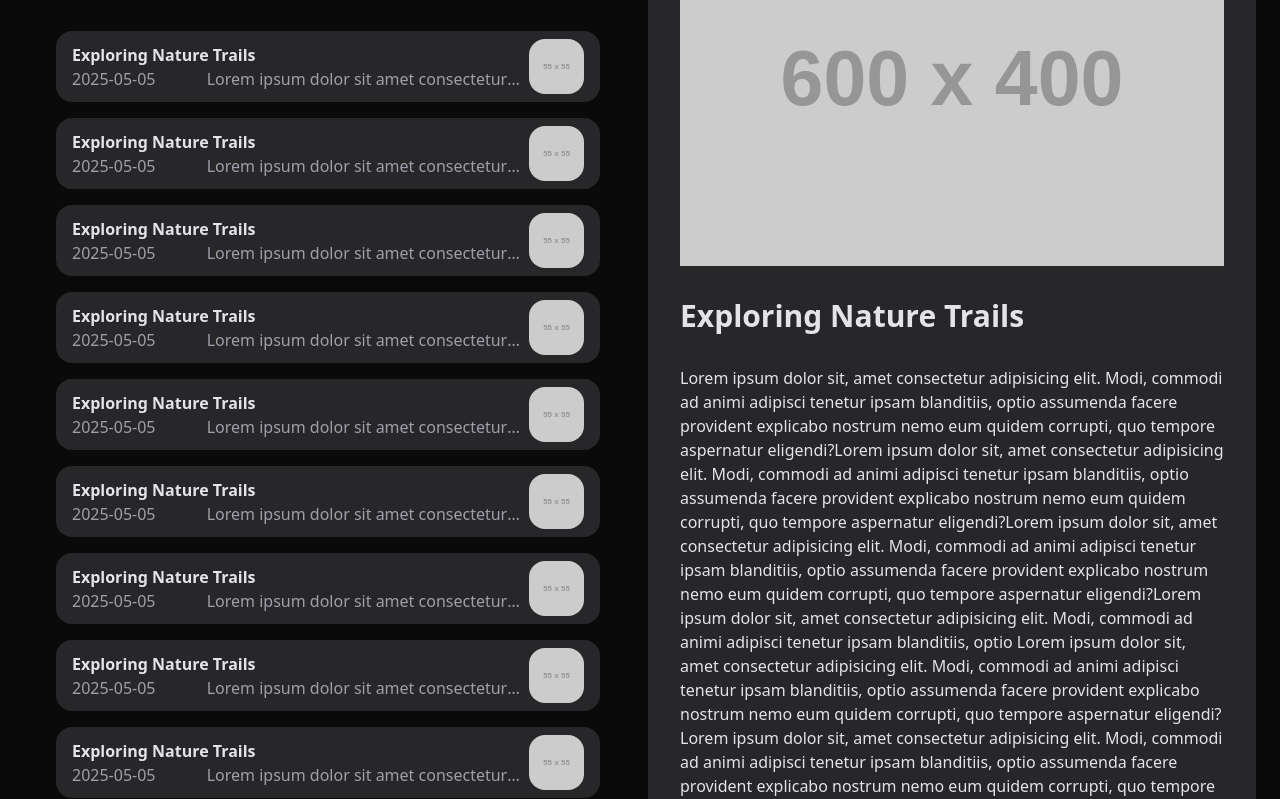
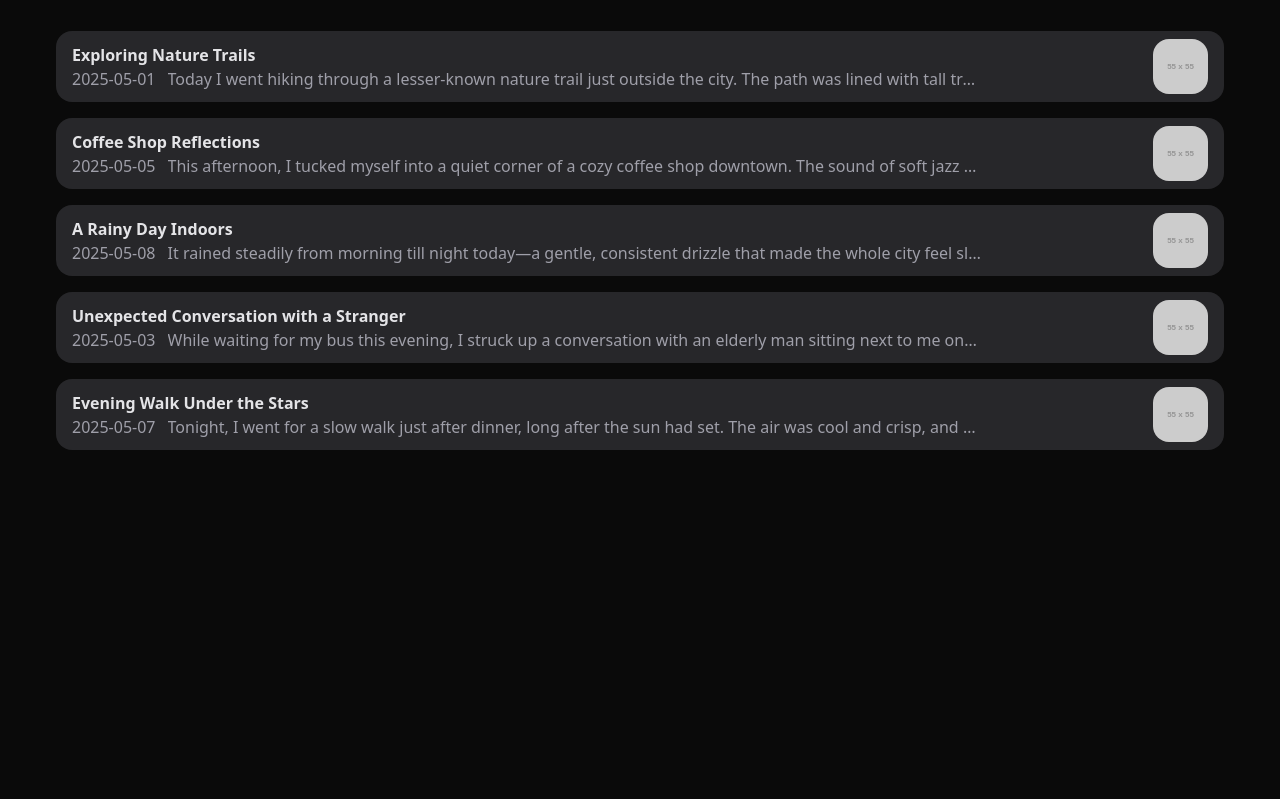
Before and after one commit to neorrie/MoodLog, a React (Vite) app in the folder frontend/: page /dashboard in a window 1280 px wide. Shown: the part 241-1040 px from the top of the page. After the commit the page ends 800 px from the top, so only its background shows below. Built offline with nearby package versions, Linux system fonts and the light colour scheme; some icons are missing.

Commit message:
styling for dashboard done

```diff
--- a/frontend/src/components/JournalEntry.jsx
+++ b/frontend/src/components/JournalEntry.jsx
@@ -1,45 +1,26 @@
 import { useState } from "react";
 
-function JournalEntry() {
-  const [journalData, setJournalData] = useState([
-    {
-      title: "Exploring Nature Trails",
-      img: "https://placehold.co/600x400",
-      description:
-        "Today I went hiking through a lesser-known nature trail just outside the city. The path was lined with tall trees whose branches formed a canopy overhead, filtering sunlight into scattered beams on the ground. I spotted wildflowers blooming in clusters, and the occasional rustle in the underbrush hinted at hidden wildlife. It felt like I had stepped into another world—calm, untouched, and full of life. The air smelled fresh and earthy, and for the first time in a while, I felt completely present.",
-      date: "2025-05-01",
-    },
-    {
-      title: "Coffee Shop Reflections",
-      img: "https://placehold.co/600x400",
-      description:
-        "This afternoon, I tucked myself into a quiet corner of a cozy coffee shop downtown. The sound of soft jazz filled the space as I sipped on a caramel latte and watched people come and go. I spent a few hours writing in my journal, reflecting on the week, my goals, and how far I’ve come. There's something about being surrounded by strangers that makes it easier to be introspective. The warm aroma of roasted beans, the clink of cups, and the hum of conversation created the perfect atmosphere to think, observe, and recharge.",
-      date: "2025-05-05",
-    },
-    {
-      title: "A Rainy Day Indoors",
-      img: "https://placehold.co/600x400",
-      description:
-        "It rained steadily from morning till night today—a gentle, consistent drizzle that made the whole city feel slower and more peaceful. I stayed indoors, wrapped in a blanket with a cup of tea by my side, and finally began reading a novel that’s been sitting on my shelf for months. The sound of rain tapping against the windows added to the coziness, and I lost track of time completely. It was one of those rare days where doing nothing felt perfectly fine, even necessary. Sometimes, the best kind of productivity is rest.",
-      date: "2025-05-08",
-    },
-    {
-      title: "Unexpected Conversation with a Stranger",
-      img: "https://placehold.co/600x400",
-      description:
-        "While waiting for my bus this evening, I struck up a conversation with an elderly man sitting next to me on the bench. He shared stories about his youth, his travels across Southeast Asia, and how much the city has changed over the years. What started as small talk turned into a genuinely meaningful exchange. It reminded me how much wisdom and perspective older generations carry—and how rarely we take the time to listen. I left that conversation feeling grateful, humbled, and surprisingly uplifted by the kindness of a stranger.",
-      date: "2025-05-03",
-    },
-    {
-      title: "Evening Walk Under the Stars",
-      img: "https://placehold.co/600x400",
-      description:
-        "Tonight, I went for a slow walk just after dinner, long after the sun had set. The air was cool and crisp, and the sky was unusually clear, revealing a blanket of stars overhead. There was a quiet calm in the neighborhood—just the sound of crickets and my footsteps. As I walked, I thought about where I’m heading in life and how uncertain but exciting everything feels right now. It was one of those nights that made me feel small in the best way possible—like I'm part of something much bigger than myself.",
-      date: "2025-05-07",
-    },
-  ]);
+function JournalEntry({ title, date, imgURL, caption }) {
+  const [entryOpen, setEntryOpen] = useState(false);
 
-  return <div>something here</div>;
+  return (
+    <div>
+      <div
+        className={`bg-zinc-800 hover:bg-zinc-900 flex justify-between items-center px-4 py-2 my-4 rounded-2xl
+        cursor-pointer ${entryOpen ? "ring-1 ring-zinc-400" : "ring-0"}`}
+        onClick={() => setEntryOpen(!entryOpen)}
+      >
+        <div className="flex flex-col mr-2 w-[80%] md:">
+          <p className="font-semibold">{title}</p>
+          <div className="flex gap-3">
+            <p className="text-zinc-400 ">{date}</p>
+            <p className="text-zinc-400 truncate flex-1">{caption}</p>
+          </div>
+        </div>
+        <img src={imgURL} className="rounded-2xl" />
+      </div>
+    </div>
+  );
 }
 
 export default JournalEntry;
--- a/frontend/src/pages/Dashboard.jsx
+++ b/frontend/src/pages/Dashboard.jsx
@@ -1,12 +1,50 @@
 import DashboardNavBar from "../components/DashboardNavBar";
 import "boxicons";
+import JournalEntry from "../components/JournalEntry";
 
 function Dashboard() {
+  const journalData = [
+    {
+      title: "Exploring Nature Trails",
+      imgURL: "https://placehold.co/55x55",
+      caption:
+        "Today I went hiking through a lesser-known nature trail just outside the city. The path was lined with tall trees whose branches formed a canopy overhead, filtering sunlight into scattered beams on the ground. I spotted wildflowers blooming in clusters, and the occasional rustle in the underbrush hinted at hidden wildlife. It felt like I had stepped into another world—calm, untouched, and full of life. The air smelled fresh and earthy, and for the first time in a while, I felt completely present.",
+      date: "2025-05-01",
+    },
+    {
+      title: "Coffee Shop Reflections",
+      imgURL: "https://placehold.co/55x55",
+      caption:
+        "This afternoon, I tucked myself into a quiet corner of a cozy coffee shop downtown. The sound of soft jazz filled the space as I sipped on a caramel latte and watched people come and go. I spent a few hours writing in my journal, reflecting on the week, my goals, and how far I’ve come. There's something about being surrounded by strangers that makes it easier to be introspective. The warm aroma of roasted beans, the clink of cups, and the hum of conversation created the perfect atmosphere to think, observe, and recharge.",
+      date: "2025-05-05",
+    },
+    {
+      title: "A Rainy Day Indoors",
+      imgURL: "https://placehold.co/55x55",
+      caption:
+        "It rained steadily from morning till night today—a gentle, consistent drizzle that made the whole city feel slower and more peaceful. I stayed indoors, wrapped in a blanket with a cup of tea by my side, and finally began reading a novel that’s been sitting on my shelf for months. The sound of rain tapping against the windows added to the coziness, and I lost track of time completely. It was one of those rare days where doing nothing felt perfectly fine, even necessary. Sometimes, the best kind of productivity is rest.",
+      date: "2025-05-08",
+    },
+    {
+      title: "Unexpected Conversation with a Stranger",
+      imgURL: "https://placehold.co/55x55",
+      caption:
+        "While waiting for my bus this evening, I struck up a conversation with an elderly man sitting next to me on the bench. He shared stories about his youth, his travels across Southeast Asia, and how much the city has changed over the years. What started as small talk turned into a genuinely meaningful exchange. It reminded me how much wisdom and perspective older generations carry—and how rarely we take the time to listen. I left that conversation feeling grateful, humbled, and surprisingly uplifted by the kindness of a stranger.",
+      date: "2025-05-03",
+    },
+    {
+      title: "Evening Walk Under the Stars",
+      imgURL: "https://placehold.co/55x55",
+      caption:
+        "Tonight, I went for a slow walk just after dinner, long after the sun had set. The air was cool and crisp, and the sky was unusually clear, revealing a blanket of stars overhead. There was a quiet calm in the neighborhood—just the sound of crickets and my footsteps. As I walked, I thought about where I’m heading in life and how uncertain but exciting everything feels right now. It was one of those nights that made me feel small in the best way possible—like I'm part of something much bigger than myself.",
+      date: "2025-05-07",
+    },
+  ];
   return (
     <div className="text-zinc-200">
       <DashboardNavBar></DashboardNavBar>
-      <div className="lg:flex lg:gap-x-4 m-6">
-        <div className="p-8 lg:w-[50%]">
+      <div className="m-6">
+        <div className="p-8">
           <div className="flex justify-between items-center">
             <p className="text-3xl font-bold">Entries</p>
             <button
@@ -16,211 +54,26 @@ function Dashboard() {
               + New Entry
             </button>
           </div>
-          <div className="bg-zinc-800 mt-4 mb-8 px-4 py-2 w-full rounded-2xl grid grid-cols-[7%_93%]">
+          <div className="bg-zinc-800 mt-4 mb-8 px-4 py-2 w-full rounded-2xl flex gap-2">
             <box-icon name="search-alt-2" color="grey"></box-icon>
             <input
               type="text"
-              className="w-full outline-0"
+              className="grow outline-0"
               placeholder="Search"
             />
           </div>
-          {/* journal entries go in this <div> */}
-
-          <div
-            className="bg-zinc-800 hover:bg-zinc-900 flex justify-between items-center px-4 py-2 my-4 rounded-2xl
-        cursor-pointer transition ease-in-out duration-200"
-          >
-            <div className="grid grid-cols-[30%_70%] mr-2 ">
-              <p className="col-span-2 font-semibold">
-                Exploring Nature Trails
-              </p>
-              <p className="text-zinc-400">2025-05-05</p>
-              <p className="truncate text-zinc-400">
-                Lorem ipsum dolor sit amet consectetur adipisicing elit. Soluta
-                aperiam sed voluptas corporis ratione deleniti esse praesentium
-                tenetur, quidem vero odio repellendus dolor? Impedit similique
-                doloribus consequuntur ducimus eveniet voluptate?
-              </p>
-            </div>
-            <img src="https://placehold.co/55x55" className="rounded-2xl" />
-          </div>
-          {/* extra journal entries start here */}
-          <div
-            className="bg-zinc-800 hover:bg-zinc-900 flex justify-between items-center px-4 py-2 my-4 rounded-2xl
-        cursor-pointer transition ease-in-out duration-200"
-          >
-            <div className="grid grid-cols-[30%_70%] mr-2 ">
-              <p className="col-span-2 font-semibold">
-                Exploring Nature Trails
-              </p>
-              <p className="text-zinc-400">2025-05-05</p>
-              <p className="truncate text-zinc-400">
-                Lorem ipsum dolor sit amet consectetur adipisicing elit. Soluta
-                aperiam sed voluptas corporis ratione deleniti esse praesentium
-                tenetur, quidem vero odio repellendus dolor? Impedit similique
-                doloribus consequuntur ducimus eveniet voluptate?
-              </p>
-            </div>
-            <img src="https://placehold.co/55x55" className="rounded-2xl" />
-          </div>
-          <div
-            className="bg-zinc-800 hover:bg-zinc-900 flex justify-between items-center px-4 py-2 my-4 rounded-2xl
-        cursor-pointer transition ease-in-out duration-200"
-          >
-            <div className="grid grid-cols-[30%_70%] mr-2 ">
-              <p className="col-span-2 font-semibold">
-                Exploring Nature Trails
-              </p>
-              <p className="text-zinc-400">2025-05-05</p>
-              <p className="truncate text-zinc-400">
-                Lorem ipsum dolor sit amet consectetur adipisicing elit. Soluta
-                aperiam sed voluptas corporis ratione deleniti esse praesentium
-                tenetur, quidem vero odio repellendus dolor? Impedit similique
-                doloribus consequuntur ducimus eveniet voluptate?
-              </p>
-            </div>
-            <img src="https://placehold.co/55x55" className="rounded-2xl" />
-          </div>
-          <div
-            className="bg-zinc-800 hover:bg-zinc-900 flex justify-between items-center px-4 py-2 my-4 rounded-2xl
-        cursor-pointer transition ease-in-out duration-200"
-          >
-            <div className="grid grid-cols-[30%_70%] mr-2 ">
-              <p className="col-span-2 font-semibold">
-                Exploring Nature Trails
-              </p>
-              <p className="text-zinc-400">2025-05-05</p>
-              <p className="truncate text-zinc-400">
-                Lorem ipsum dolor sit amet consectetur adipisicing elit. Soluta
-                aperiam sed voluptas corporis ratione deleniti esse praesentium
-                tenetur, quidem vero odio repellendus dolor? Impedit similique
-                doloribus consequuntur ducimus eveniet voluptate?
-              </p>
-            </div>
-            <img src="https://placehold.co/55x55" className="rounded-2xl" />
-          </div>
-          <div
-            className="bg-zinc-800 hover:bg-zinc-900 flex justify-between items-center px-4 py-2 my-4 rounded-2xl
-        cursor-pointer transition ease-in-out duration-200"
-          >
-            <div className="grid grid-cols-[30%_70%] mr-2 ">
-              <p className="col-span-2 font-semibold">
-                Exploring Nature Trails
-              </p>
-              <p className="text-zinc-400">2025-05-05</p>
-              <p className="truncate text-zinc-400">
-                Lorem ipsum dolor sit amet consectetur adipisicing elit. Soluta
-                aperiam sed voluptas corporis ratione deleniti esse praesentium
-                tenetur, quidem vero odio repellendus dolor? Impedit similique
-                doloribus consequuntur ducimus eveniet voluptate?
-              </p>
-            </div>
-            <img src="https://placehold.co/55x55" className="rounded-2xl" />
-          </div>
-          <div
-            className="bg-zinc-800 hover:bg-zinc-900 flex justify-between items-center px-4 py-2 my-4 rounded-2xl
-        cursor-pointer transition ease-in-out duration-200"
-          >
-            <div className="grid grid-cols-[30%_70%] mr-2 ">
-              <p className="col-span-2 font-semibold">
-                Exploring Nature Trails
-              </p>
-              <p className="text-zinc-400">2025-05-05</p>
-              <p className="truncate text-zinc-400">
-                Lorem ipsum dolor sit amet consectetur adipisicing elit. Soluta
-                aperiam sed voluptas corporis ratione deleniti esse praesentium
-                tenetur, quidem vero odio repellendus dolor? Impedit similique
-                doloribus consequuntur ducimus eveniet voluptate?
-              </p>
-            </div>
-            <img src="https://placehold.co/55x55" className="rounded-2xl" />
-          </div>
-          <div
-            className="bg-zinc-800 hover:bg-zinc-900 flex justify-between items-center px-4 py-2 my-4 rounded-2xl
-        cursor-pointer transition ease-in-out duration-200"
-          >
-            <div className="grid grid-cols-[30%_70%] mr-2 ">
-              <p className="col-span-2 font-semibold">
-                Exploring Nature Trails
-              </p>
-              <p className="text-zinc-400">2025-05-05</p>
-              <p className="truncate text-zinc-400">
-                Lorem ipsum dolor sit amet consectetur adipisicing elit. Soluta
-                aperiam sed voluptas corporis ratione deleniti esse praesentium
-                tenetur, quidem vero odio repellendus dolor? Impedit similique
-                doloribus consequuntur ducimus eveniet voluptate?
-              </p>
-            </div>
-            <img src="https://placehold.co/55x55" className="rounded-2xl" />
-          </div>
-          <div
-            className="bg-zinc-800 hover:bg-zinc-900 flex justify-between items-center px-4 py-2 my-4 rounded-2xl
-        cursor-pointer transition ease-in-out duration-200"
-          >
-            <div className="grid grid-cols-[30%_70%] mr-2 ">
-              <p className="col-span-2 font-semibold">
-                Exploring Nature Trails
-              </p>
-              <p className="text-zinc-400">2025-05-05</p>
-              <p className="truncate text-zinc-400">
-                Lorem ipsum dolor sit amet consectetur adipisicing elit. Soluta
-                aperiam sed voluptas corporis ratione deleniti esse praesentium
-                tenetur, quidem vero odio repellendus dolor? Impedit similique
-                doloribus consequuntur ducimus eveniet voluptate?
-              </p>
-            </div>
-            <img src="https://placehold.co/55x55" className="rounded-2xl" />
-          </div>
-          <div
-            className="bg-zinc-800 hover:bg-zinc-900 flex justify-between items-center px-4 py-2 my-4 rounded-2xl
-        cursor-pointer transition ease-in-out duration-200"
-          >
-            <div className="grid grid-cols-[30%_70%] mr-2 ">
-              <p className="col-span-2 font-semibold">
-                Exploring Nature Trails
-              </p>
-              <p className="text-zinc-400">2025-05-05</p>
-              <p className="truncate text-zinc-400">
-                Lorem ipsum dolor sit amet consectetur adipisicing elit. Soluta
-                aperiam sed voluptas corporis ratione deleniti esse praesentium
-                tenetur, quidem vero odio repellendus dolor? Impedit similique
-                doloribus consequuntur ducimus eveniet voluptate?
-              </p>
-            </div>
-            <img src="https://placehold.co/55x55" className="rounded-2xl" />
-          </div>
-          {/* extra journal entries end here */}
-        </div>
-        <div className="hidden lg:flex flex-col p-8 w-[50%] gap-8 bg-zinc-800 rounded-3xl">
-          <img src="https://placehold.co/600x400" />
-          <p className="font-bold text-3xl">Exploring Nature Trails</p>
-          <p>
-            Lorem ipsum dolor sit, amet consectetur adipisicing elit. Modi,
-            commodi ad animi adipisci tenetur ipsam blanditiis, optio assumenda
-            facere provident explicabo nostrum nemo eum quidem corrupti, quo
-            tempore aspernatur eligendi?Lorem ipsum dolor sit, amet consectetur
-            adipisicing elit. Modi, commodi ad animi adipisci tenetur ipsam
-            blanditiis, optio assumenda facere provident explicabo nostrum nemo
-            eum quidem corrupti, quo tempore aspernatur eligendi?Lorem ipsum
-            dolor sit, amet consectetur adipisicing elit. Modi, commodi ad animi
-            adipisci tenetur ipsam blanditiis, optio assumenda facere provident
-            explicabo nostrum nemo eum quidem corrupti, quo tempore aspernatur
-            eligendi?Lorem ipsum dolor sit, amet consectetur adipisicing elit.
-            Modi, commodi ad animi adipisci tenetur ipsam blanditiis, optio
-            Lorem ipsum dolor sit, amet consectetur adipisicing elit. Modi,
-            commodi ad animi adipisci tenetur ipsam blanditiis, optio assumenda
-            facere provident explicabo nostrum nemo eum quidem corrupti, quo
-            tempore aspernatur eligendi?Lorem ipsum dolor sit, amet consectetur
-            adipisicing elit. Modi, commodi ad animi adipisci tenetur ipsam
-            blanditiis, optio assumenda facere provident explicabo nostrum nemo
-            eum quidem corrupti, quo tempore aspernatur eligendi?Lorem ipsum
-            dolor sit, amet consectetur adipisicing elit. Modi, commodi ad animi
-            adipisci tenetur ipsam blanditiis, optio assumenda facere provident
-            explicabo nostrum nemo eum quidem corrupti, quo tempore aspernatur
-            eligendi?Lorem ipsum dolor sit, amet consectetur adipisicing elit.
-            Modi, commodi ad animi adipisci tenetur ipsam blanditiis, optio
-          </p>
-          <p className="italic font-bold text-sm">2025-05-05</p>
+          {/* journal entries should go here */}
+          {journalData.map((journal, index) => {
+            return (
+              <JournalEntry
+                key={index}
+                title={journal.title}
+                date={journal.date}
+                imgURL={journal.imgURL}
+                caption={journal.caption}
+              />
+            );
+          })}
         </div>
       </div>
     </div>
--- a/frontend/src/pages/LoginPage.jsx
+++ b/frontend/src/pages/LoginPage.jsx
@@ -39,7 +39,7 @@ function LoginPage() {
                 className="justify-self-center"
               ></box-icon>
               <input
-                type="text"
+                type="password"
                 placeholder="Password"
                 className="px-2 py-4 outline-0"
               />
```
